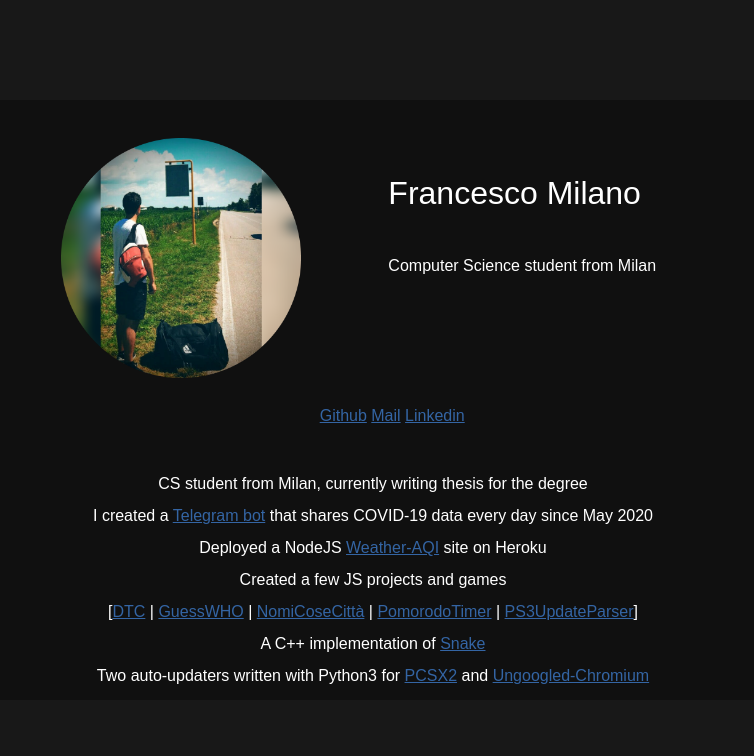
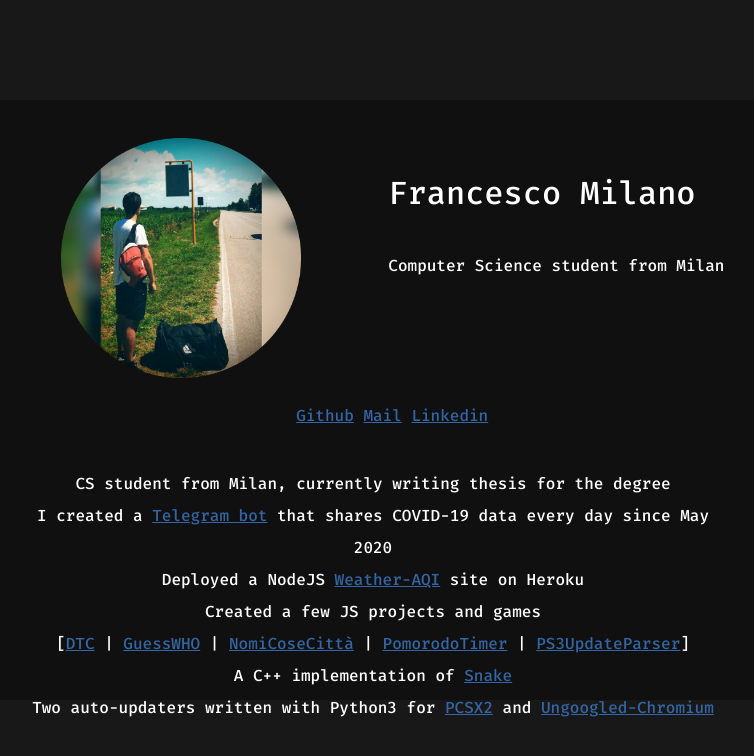
Before and after one commit to framilano/framilano.github.io, a PHP site: page / in a window 1280 px wide. Shown: the top 756 px of the page, without its empty margins (267-1021 px from the left). Run offline with PHP 8.4, Linux system fonts and the light colour scheme.

Commit message:
Added Fira Mono font

```diff
--- a/css/stylesheet.css
+++ b/css/stylesheet.css
@@ -1,5 +1,5 @@
 body {
-    font-family: 'Fira Mono', sans-serif;
+    font-family: 'Fira Mono', monospace;
     color: #FFFFFF;
     background-color: #181818;
     line-height: 2em;
--- a/index.html
+++ b/index.html
@@ -6,6 +6,9 @@
     <meta charset="UTF-8">
     <meta http-equiv="X-UA-Compatible" content="IE=edge">
     <meta name="viewport" content="width=device-width, initial-scale=1.0">
+    <link rel="preconnect" href="https://fonts.googleapis.com">
+    <link rel="preconnect" href="https://fonts.gstatic.com" crossorigin>
+    <link href="https://fonts.googleapis.com/css2?family=Fira+Mono:wght@500&display=swap" rel="stylesheet">
     <link rel="shortcut icon" type="image/jpg" href="assets/favicon.ico"/>
     <link rel="stylesheet" href="css/stylesheet.css">
     <title>Francesco Milano</title>
```
